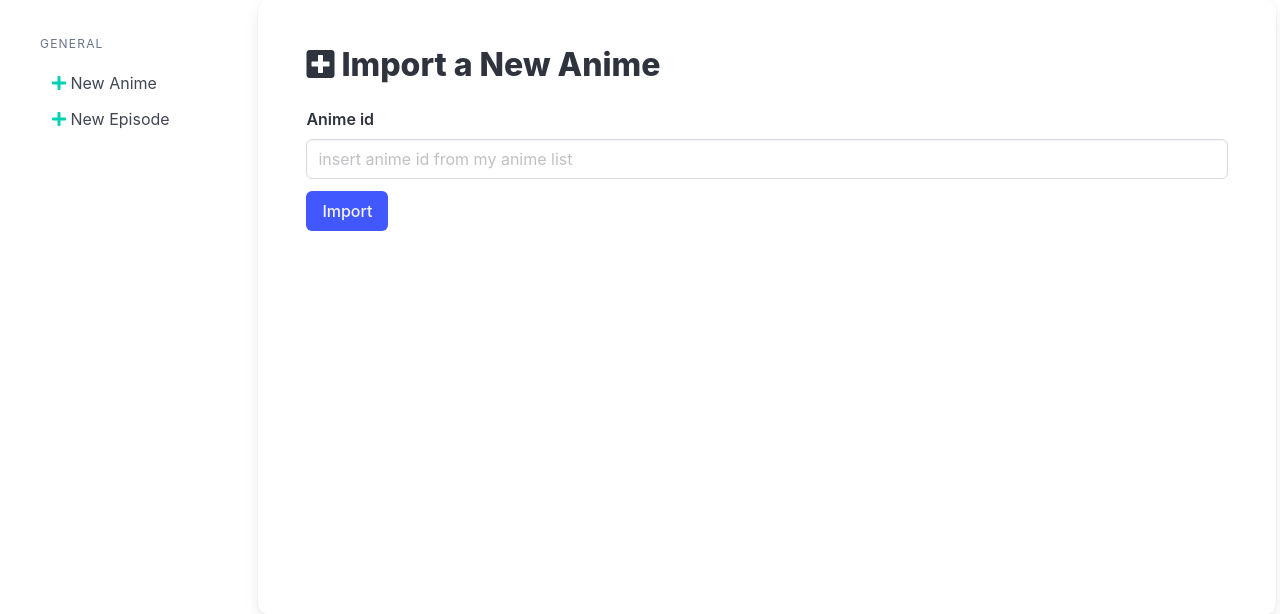
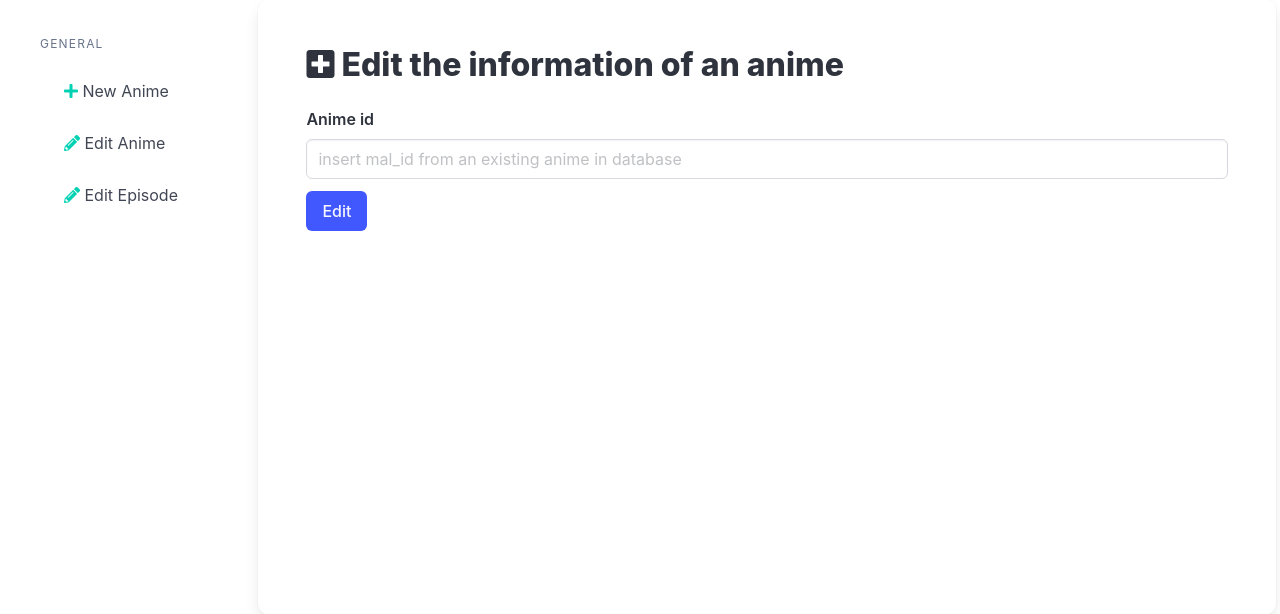
Before and after one commit to jgmen/animelandv2, a PHP site: template src/View/AdminDashBoard.php in a window 1280 px wide. Shown: the part 209-823 px from the top of the page. Run offline with PHP 8.4, Linux system fonts and the light colour scheme; the template is opened without the code that fills it, so the values that code supplies are empty; some libraries are stand-ins or nearby versions; grey boxes are pictures that could not be loaded.

Commit message:
creating menu tab in admin dashboard

```diff
--- a/src/Controller/AdminController.php
+++ b/src/Controller/AdminController.php
@@ -1,6 +1,7 @@
 <?php
 
 namespace Alice\Animeland\Controller;
+use Alice\Animeland\Api\Elasticsearch;
 
 class AdminController {
   public static function index() {
--- a/src/Controller/Controller.php
+++ b/src/Controller/Controller.php
@@ -19,7 +19,6 @@ Macaw::get('/anime/(:num)/(:num)', fn($id, $ep) =>  EpisodeController::index($id
 Macaw::get('/signup', fn() => SignupController::index());
 Macaw::get('/search/(:any)', fn ($search) => SearchController::index($search));
 Macaw::get('/login', fn() => LoginController::index());
-Macaw::get('/teste/(:num)', fn($id) => TestRouter::index($id));
 Macaw::get('/admin/dashboard', fn() => AdminController::index());
 
 // Form Handles
--- a/src/View/AdminDashBoard.php
+++ b/src/View/AdminDashBoard.php
@@ -5,19 +5,54 @@ include __DIR__ .'/css/' . basename(__FILE__);
 
 $content = <<<EOD
 
+<!-- Main menu -->
 <div class="columns p-4">
-
   <div class="bd-menu column is-one-fifth">
     <aside class="menu p-5">
        <p class="menu-label">General</p>
       <ul class="menu-list">
-        <li><a><i class="fas fa-plus has-text-primary"></i> New Anime</a></li>
-        <li><a><i class="fas fa-plus has-text-primary"></i> New Episode</a></li>
+        <li> <button onclick="showContent('new-anime-tab')"> <a><i class="fas fa-plus has-text-primary"></i> New Anime</a> </button></li>
+        <li> <button onclick="showContent('edit-anime-tab')"> <a><i class="fas fa-pencil-alt has-text-primary"></i> Edit Anime</a> </button> </li>
+        <li> <button onclick="showContent('edit-episode-tab')"> <a><i class="fas fa-pencil-alt has-text-primary"></i> Edit Episode</a> </button> </li>
       </ul>
     </aside>
   </div>
 
-  <div class="container box p-6" id="import-anime">
+
+ <div id="content" class="container box p-6" column>
+    <!-- The content will be loaded here -->
+  </div>
+
+  <!-- Edit Episode -->
+  <div class="tab-content" id="edit-episode-tab">
+    <h1>Edit Episode</h1>
+  </div>
+
+<!-- Edit Anime -->
+  <div class="tab-content" id="edit-anime-tab">
+    <div id="edit-anime-tab-search">
+      <h1 class="title"> <i class="fas fa-plus-square"></i> Edit the information of an anime</h1>
+
+      <div class="field">
+        <label class="label">Anime id</label>
+        <div class="control">
+          <input class="input" type="text" name="imported-animeanime-id" placeholder="insert mal_id from an existing anime in database">
+        </div>
+      </div>
+
+      <div class="field">
+        <div class="control">
+          <button class="button is-link" onclick="showConfirm()">Edit</button>
+        </div>
+      </div>
+    </div>
+  </div>
+
+
+
+  <!-- New Anime -->
+  <div class="tab-content" id='new-anime-tab'>
+    <div id="import-anime">
     <h1 class="title"> <i class="fas fa-plus-square"></i> Import a New Anime</h1>
 
     <div class="field">
@@ -32,11 +67,12 @@ $content = <<<EOD
         <button class="button is-link" onclick="showConfirm()">Import</button>
       </div>
     </div>
+    </div>
   </div>
 
 
-
-  <form class="container box p-6" id="confirm-anime" hx-post="/anime"  hx-swap="innerHTML" >
+  <!-- New Anime: Confimation -->
+  <form class="tab-content container box p-6" id="confirm-anime" hx-post="/anime"  hx-swap="innerHTML" >
 
     <h1 class="title"> <i class="fas fa-plus-square"></i> Import a New Anime</h1>
 
@@ -191,7 +227,6 @@ $content = <<<EOD
   </form>
 </div>
 
-
 $js
 
 EOD;
--- a/src/View/css/AdminDashBoard.php
+++ b/src/View/css/AdminDashBoard.php
@@ -1,4 +1,8 @@
 <style>
+
+.tab-content {
+  display: none;
+}
 
 .bd-menu {
   height: 80vh; /* altura total da tela */
--- a/src/View/js/AdminDashBoard.php
+++ b/src/View/js/AdminDashBoard.php
@@ -1,10 +1,15 @@
 <?php
 
-$js = <<<EOD
+$editAnimeTab = <<<EOD
+console.log("editing anime tab");
+EOD;
 
-<script>
+$editEpisodeTab = <<<EOD
+console.log("editing episode tab");
+EOD;
 
-let importAnime = document.getElementById("import-anime");
+$newAnimeTab = <<<EOD
+  let importAnime = document.getElementById('new-anime-tab');
   let confirmAnime = document.querySelector("#confirm-anime");
   let inputAnimeId = document.querySelector('input[name="imported-animeanime-id"]');
 
@@ -76,10 +81,62 @@ function getAnimeById(id) {
   function showConfirm() {
     confirmAnime.style.display = "block";
     importAnime.style.display = "none";
+    document.getElementById('content').style.display = "none";
+    getAnimeById(inputAnimeId.value);
+  }
+EOD;
 
-  getAnimeById(inputAnimeId.value);
 
+$js = <<<EOD
+
+<script>
+
+function showContent(tab) {
+  let contents = document.getElementsByClassName('tab-content');
+  for (let i = 0; i < contents.length; i++) {
+      contents[i].style.display = 'none';
   }
+  document.getElementById('content').style.display = "block"
+  document.getElementById('content').innerHTML = document.getElementById(tab).innerHTML;
+
+  // load js files
+  switch (tab) {
+    case 'new-anime-tab':
+      addScriptToPage(`$newAnimeTab`);
+      break;
+
+    case 'edit-anime-tab':
+      addScriptToPage(`$editAnimeTab`);
+    break;
+
+    case 'edit-episode-tab':
+      addScriptToPage(`$editEpisodeTab`);
+      break;
+
+    default:
+      break;
+  }
+}
+
+function removeAllDynamicScripts() {
+    const scripts = document.querySelectorAll('script[data-dynamic]');
+    scripts.forEach(script => {
+      script.parentNode.removeChild(script);
+    });
+  }
+
+  function addScriptToPage(scriptContent) {
+    removeAllDynamicScripts();
+
+    var script = document.createElement('script');
+    script.type = 'text/javascript';
+    script.text = scriptContent;
+    script.setAttribute('data-dynamic', '');
+
+    document.body.appendChild(script);
+}
+
+ showContent('edit-anime-tab');
 
 </script>
 EOD;
```
Also changed, not shown: public/index.php (+0 -9 lines). Lines whose indentation alone changed are shown as unchanged.
